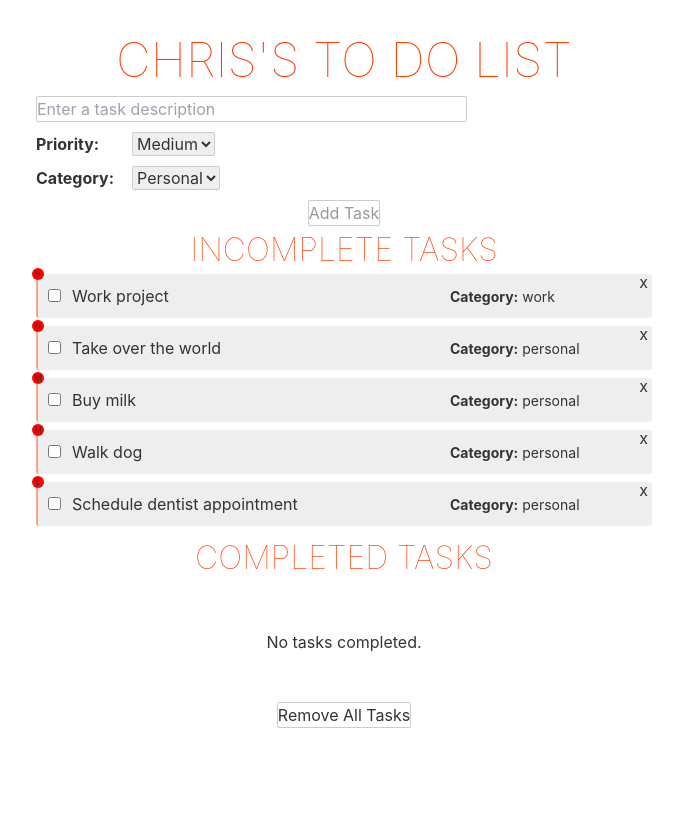
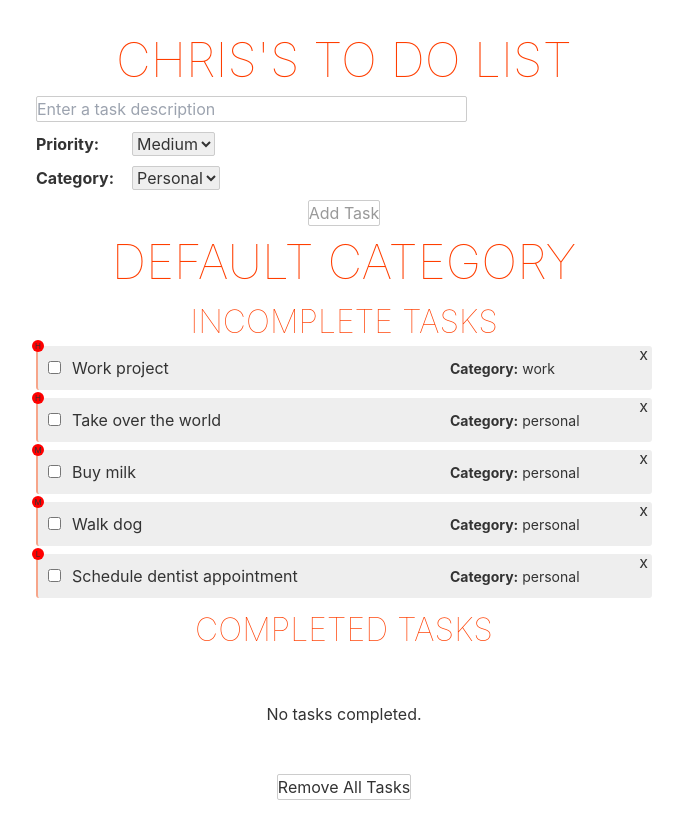
Before and after one commit to cwbieganek/svelte-todo-list, a Svelte app: page / in a window 1280 px wide. Shown: the whole page, without its empty margins (296-979 px from the left). Built offline with nearby package versions, Linux system fonts and the light colour scheme.

Commit message:
Remove JS and CSS that was moved to the Category component

```diff
--- a/src/components/ToDo.svelte
+++ b/src/components/ToDo.svelte
@@ -1,6 +1,7 @@
 <script lang="ts">
 	import Task from './Task.svelte';
 	import type ITask from './ITask';
+	import Category from './Category.svelte';
 
 	export let name: string = "Someone";
 	export let tasks: ITask[] = [];
@@ -9,18 +10,6 @@
 	$: nextTaskId = (tasks.length == 0) ? 1 : tasks[tasks.length - 1].id + 1;
 	let newTaskPriority: 'low' | 'medium' | 'high' = 'medium';
 	let newTaskCategory: string;
-
-	// Dynamic variables
-	$: completedTasks = tasks.filter((task) => {
-		return task.complete;
-	}).sort((a, b) => {
-		return priorityToNumber(b.priority) - priorityToNumber(a.priority);
-	});
-	$: incompleteTasks = tasks.filter((task) => {
-		return !task.complete;
-	}).sort((a, b) => {
-		return priorityToNumber(b.priority) - priorityToNumber(a.priority);
-	});;
 
 	function addTask(description: string): void {
 		console.log(`Adding a task: ${description}.`);
@@ -36,14 +25,6 @@
 		tasks = [...tasks, newTask];
 	}
 
-	function removeTask(e: CustomEvent): void {
-		let id: number = e.detail;
-		console.log(`Removing task number ${id}.`);
-		tasks = tasks.filter((task) => {
-			return task.id !== id;
-		});
-	}
-
 	function removeAllTasks(): void {
 		console.log(`Removing all ${tasks.length} tasks.`);
 		tasks = [];
@@ -52,19 +33,6 @@
 	function handleAddTaskInputKeystroke(e: KeyboardEvent): void {
 		if (e.key === "Enter") {
 			addTask(newTaskDescription);
-		}
-	}
-
-	function priorityToNumber(priority: string) {
-		switch (priority) {
-			case 'low':
-				return 1;
-			case 'medium':
-				return 2;
-			case 'high':
-				return 3;
-
-			throw new Error(`Invalid priority: ${priority}.`);
 		}
 	}
 </script>
@@ -92,20 +60,7 @@
 			</select>
 		</div>
 		<button class="add-task-button" disabled={newTaskDescription.replaceAll(" ", "") === ""} on:click={(e) => {addTask(newTaskDescription);}}>Add Task</button>
-		<h3>Incomplete Tasks</h3>
-		{#if incompleteTasks.length === 0}
-			<div class="pt-12 pb-12">No incomplete tasks.</div>
-		{/if}
-		{#each incompleteTasks as task (task.id)}
-			<Task bind:task={task} on:delete={removeTask} />
-		{/each}
-		<h3>Completed Tasks</h3>
-		{#if completedTasks.length === 0}
-			<div class="pt-12 pb-12">No tasks completed.</div>
-		{/if}
-		{#each completedTasks as task (task.id)}
-			<Task bind:task={task} on:delete={removeTask} />
-		{/each}
+		<Category bind:tasks={tasks} categoryName={'Default Category'} />
 		<div class="tasks-bottom-buttons-container">
 			<button class="remove-all-tasks-button" on:click={removeAllTasks}>Remove All Tasks</button>
 		</div>
@@ -113,18 +68,11 @@
 </div>
 
 <style>
-	h2, h3 {
+	h2 {
 		color: #ff3e00;
 		text-transform: uppercase;
 		font-weight: 100;
-	}
-
-	h2 {
 		font-size: 3em;
-	}
-
-	h3 {
-		font-size: 2em;
 	}
 
 	.tasks-container {
```
